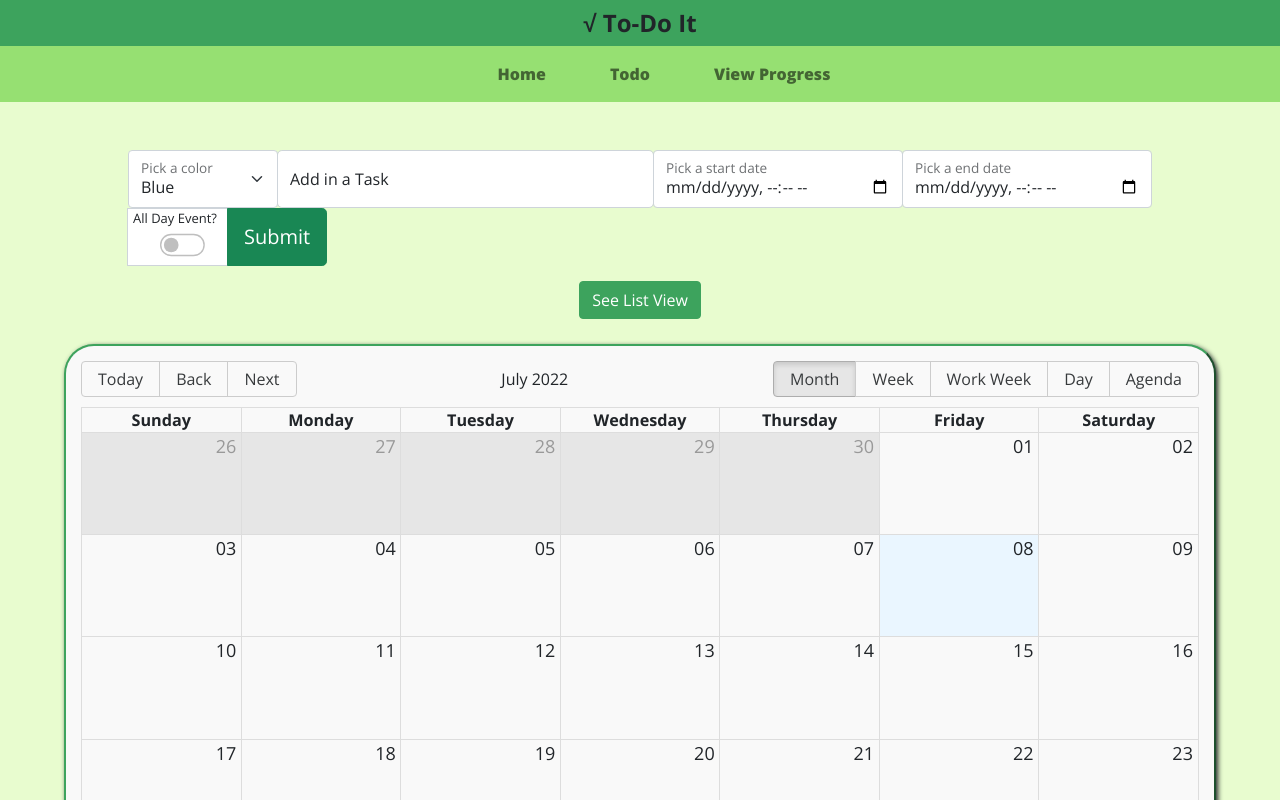
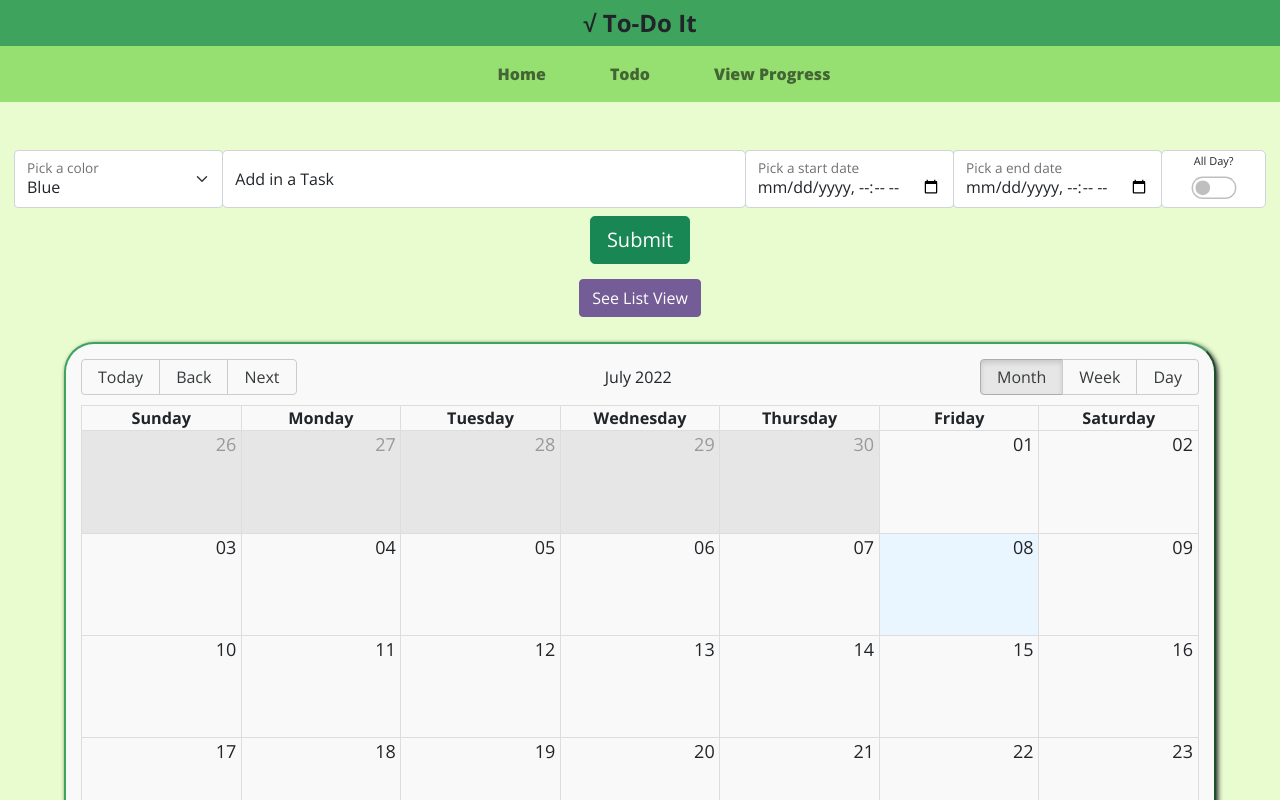
Before and after one commit to dan4422/productivity-site, a React (Create React App) app: page /todo in a window 1280 px wide. Shown: the top 800 px of the page. Built offline with nearby package versions, Linux system fonts and the light colour scheme.

Commit message:
changed todoform

```diff
--- a/src/components/List.jsx
+++ b/src/components/List.jsx
@@ -23,7 +23,7 @@ function List() {
 
   return (
     <>
-      <Table striped bordered hover className={`${styles.table} mt-4 mx-auto`}>
+      <Table responsive striped bordered hover className={`${styles.table} mt-4 mx-auto`}>
         <thead className={styles.tableHead}>
           <tr>
             <th className={styles.completeRow}>√ <br /><Button className='btn-sm' variant="success" onClick={() => handleSortClick('complete')}>Sort</Button>{sort !== 'complete' ? '' : direction === 1 ? '\u25B2' : '\u25BC'}</th>
--- a/src/components/MainCalendar.jsx
+++ b/src/components/MainCalendar.jsx
@@ -80,7 +80,7 @@ function MainCalendar() {
         events={tasks}
         eventPropGetter={eventPropGetter}
         onSelectEvent={(props) => handleShow(props)}
-        views={views}
+        views={['month','week', 'day']}
         defaultView={Views.MONTH}
         step={15}
         showMultiDayTimes
--- a/src/components/TodoForm.jsx
+++ b/src/components/TodoForm.jsx
@@ -1,5 +1,5 @@
 import React, { useState } from 'react'
-import { Button, Form, FloatingLabel, InputGroup, Container } from 'react-bootstrap'
+import { Button, Form, FloatingLabel, InputGroup, Container, Row, Col } from 'react-bootstrap'
 import { useDispatch } from 'react-redux'
 import { addTask } from '../redux/todo/actions'
 import { useSelector } from 'react-redux'
@@ -43,8 +43,12 @@ function TodoForm() {
   return (
     <>
       <Container fluid className='mt-5'>
-        <Form onSubmit={handleSubmit} className="mx-auto" style={{ width: '80vw' }}>
-          <InputGroup size="lg">
+        <Row>
+          <Form onSubmit={handleSubmit} className="mx-auto">
+            <Col>
+              <Row>
+                <InputGroup size="lg" className='d-flex justify-content-center'>
+                  <Col xs={12} md={2} lg={2}>
                     <FloatingLabel label="Pick a color">
                       <Form.Select value={color} onChange={(e) => setColor(e.target.value)}>
                         <option disabled>Choose Color</option>
@@ -57,18 +61,26 @@ function TodoForm() {
                         <option value="#B88B4A">Brown</option>
                       </Form.Select>
                     </FloatingLabel>
-            <FloatingLabel label="Add in a Task" className='flex-grow-1'>
+                  </Col>
+                  <Col xs={12} md={3} lg={5}>
+                    <FloatingLabel label="Add in a Task">
                       <Form.Control size="lg" type="text"
                         placeholder='Add in a task' value={title} onChange={(e) => setTitle(e.target.value)} required />
                     </FloatingLabel>
+                  </Col>
+                  <Col xs={12} md={3} lg={2}>
                     <FloatingLabel label="Pick a start date">
                       {allDay ? <Form.Control type="date" placeholder='Pick a start date' value={start} onChange={(e) => setDateStart(e.target.value)} required /> : <Form.Control type="datetime-local" placeholder='Pick a start date' value={start} onChange={(e) => setDateStart(e.target.value)} required />}
                     </FloatingLabel>
+                  </Col>
+                  <Col xs={12} md={3} lg={2}>
                     <FloatingLabel label="Pick a end date">
                       {allDay ? <Form.Control type="date" placeholder='Pick a end date' value={end} onChange={(e) => setDateEnd(e.target.value)} required /> : <Form.Control type="datetime-local" placeholder='Pick a end date' value={end} onChange={(e) => setDateEnd(e.target.value)} required />}
                     </FloatingLabel>
+                  </Col>
+                  <Col xs={12} md={1} lg={1}>
                     <div className={styles.switchbox}>
-              <p>All Day Event?</p>
+                      <p>All Day?</p>
                       <Form.Check
                         type="switch"
                         id="custom-switch"
@@ -78,9 +90,15 @@ function TodoForm() {
                         onChange={(e) => setAllDay(!allDay)}
                       />
                     </div>
-            <Button type="submit" className='bg-success btn-outline-success text-white btn-lg'>Submit</Button>
+                  </Col>
                 </InputGroup>
+              </Row>
+            </Col>
+            <Col xs={12} className="text-center mt-2">
+              <Button type="submit" className={`${styles.formBtn} bg-success btn-outline-success text-white btn-lg`}>Submit</Button>
+            </Col>
           </Form>
+        </Row>
       </Container>
 
     </>
--- a/src/components/TodoForm.module.css
+++ b/src/components/TodoForm.module.css
@@ -1,21 +1,30 @@
 .switchbox {
   display: flex;
+  flex-direction: column;
   justify-content: center;
+  align-content: center;
   align-items: center;
-  border: .5px solid rgb(206, 212, 218);
-  padding-left: 5px;
-  padding-right: 5px;
+  border: 1px solid rgb(206, 212, 218);
+  /* padding: 8px 3px 8px 3px; */
   background-color: white;
+  border-radius: 5px;
 }
 
 .switchbox p {
-  font-size: small;
-  padding-bottom: 20px;
+  font-size: 11px;
+  padding-top: 2px;
+  padding-bottom: 7px;
+  margin: 0;
 }
 
 
 .switch {
   transform: scale(1.4);
-  margin-top: 10px;
-  padding: 5px 5px 0px 0px;
+  padding-bottom: 10px;
+  display: flex;
+  justify-content: center;
 }
+
+
+@media (max-width: 665px) {
+}
--- a/src/routes/Todo.jsx
+++ b/src/routes/Todo.jsx
@@ -12,10 +12,10 @@ function Todo() {
   return (
     <>
       <TodoForm />
+      <Col xs={12}>
       <div className={styles.viewBtn}>
         {changeView ? <Button onClick={() => setChangeView(!changeView)}>See List View</Button> : <Button onClick={() => setChangeView(!changeView)}>See Calendar View</Button>}
       </div>
-      <Col xs={12}>
         {changeView ? <MainCalendar /> : <List/>}
       </Col>
     </>
--- a/src/routes/Todo.module.css
+++ b/src/routes/Todo.module.css
@@ -12,13 +12,13 @@
 .viewBtn button:active,
 .viewBtn button:focus
 {
-  background-color: #3DA35D;
-  border-color: #3DA35D;
-  outline-color: #3DA35D;
+  background-color: #745C97;
+  border-color: #745C97;
+  outline-color: #745C97;
 }
 
 .viewBtn button:hover {
-  background-color: #745C97;
+  background-color: #3DA35D;
 }
 
 .table {
```
Lines whose indentation alone changed are shown as unchanged.
